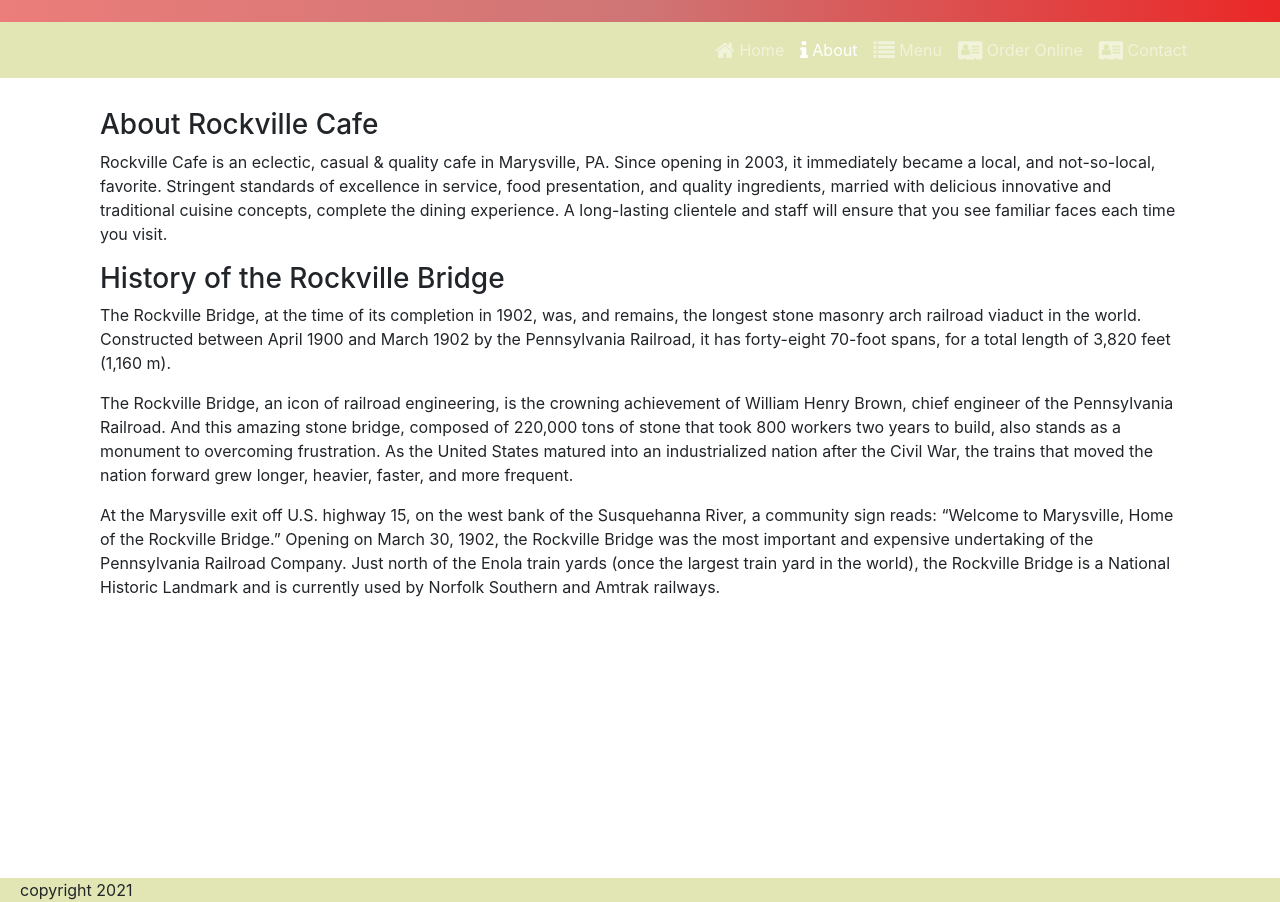
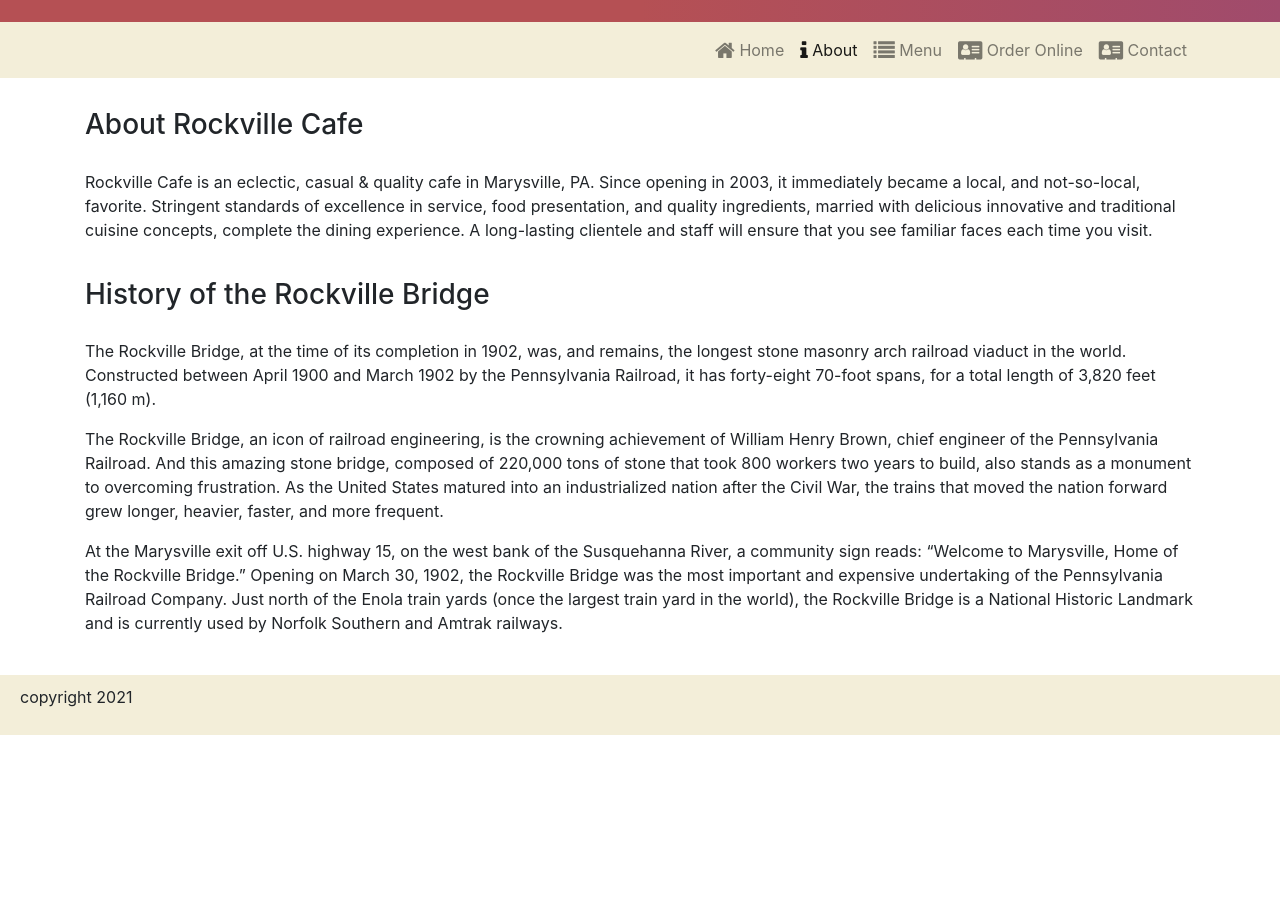
Before and after one commit to roylowe/rockville-cafe, a website: page aboutus.html in a window 1280 px wide. Shown: the part 94-996 px from the top of the page. After the commit the page ends 829 px from the top, so only its background shows below. Drawn offline with nearby package versions, Linux system fonts and the light colour scheme.

Commit message:
fixed layout problems on pages

```diff
--- a/aboutus.html
+++ b/aboutus.html
@@ -19,9 +19,9 @@
    <header class="jumbotron jumbotron-fluid">
     <div class="container">
         <div class="row row-content align-items-center">
-                <div class="col-2 col-sm-1 col-md-2 align-self-center">
+            <div class="col-2 col-sm-3 col-md-2 align-self-center">
 
-                    <!--  <img src="assets\images\rockville-cafe-logo.png" class="img-fluid" alt="logo image in the header"/>  -->
+            <!-- <img src="assets\images\rockville-cafe-logo.png" class="img-fluid" alt="logo image in the header" width="100" height="100"/> -->
             </div>
             <div class="col">
                 <h1 class="jumbotron-h1">Rockville Cafe</h1>
@@ -30,16 +30,15 @@
     </div>
 
 </header>
-    <nav class="navbar navbar-expand-sm navbar-dark sticky-top">
+<nav class="navbar navbar-expand-sm navbar-light   sticky-top">
     <div class="container">
-            <a class="navbar-brand" href="#"></a>
         <button class="navbar-toggler" type="button" data-toggle="collapse" data-target="#cafe-navbar">
         <span class="navbar-toggler-icon"></span>
         </button>
         <div class="collapse navbar-collapse" id="cafe-navbar">
             <ul class="navbar-nav ml-auto">
                 <li class="nav-item"><a class="nav-link" href="index.html"><i class="fa fa-home fa-lg"></i> Home</a></li>
-                    <li class="nav-item active"> <a class="nav-link" href="aboutus.html"><i class="fa fa-info fa-lg"></i> About</a></li>
+                <li class="nav-item active"><a class="nav-link" href="aboutus.html"><i class="fa fa-info fa-lg"></i> About</a></li>
                 <li class="nav-item"><a class="nav-link" href="#"><i class="fa fa-list fa-lg"></i> Menu</a></li>
                 <li class="nav-item"><a class="nav-link" href="#"><i class="fa fa-address-card fa-lg"></i> Order Online</a></li>
                 <li class="nav-item"><a class="nav-link" href="contactus.html"><i class="fa fa-address-card fa-lg"></i> Contact</a></li>
@@ -49,24 +48,29 @@
     </div>
 
 </nav>
-    <!-- cafe information section division-->
-    <div class="about-info container d-flex h-100 flex-column">
+    <!-- cafe information section division -->
+    <div class="about-info container">
         <div class="row ">
             <div class="col">
                 <h3>About Rockville Cafe</h3>
-                <p>Rockville Cafe is an eclectic, casual & quality cafe in Marysville, PA. Since opening in 2003, it immediately became a local, and not-so-local, favorite.  Stringent standards of excellence in service, food presentation, and quality ingredients, married with delicious innovative and traditional cuisine concepts, complete the dining experience.  A long-lasting clientele and staff will ensure that you see familiar faces each time you visit.</p>
-                <h3>History of the Rockville Bridge</h3>
-                <p>The Rockville Bridge, at the time of its completion in 1902, was, and remains, the longest stone masonry arch railroad viaduct in the world. Constructed between April 1900 and March 1902 by the Pennsylvania Railroad, it has forty-eight 70-foot spans, for a total length of 3,820 feet (1,160 m).</p>
+                <p class="about-info-content">Rockville Cafe is an eclectic, casual & quality cafe in Marysville, PA. Since opening in 2003, it immediately became a local, and not-so-local, favorite.  Stringent standards of excellence in service, food presentation, and quality ingredients, married with delicious innovative and traditional cuisine concepts, complete the dining experience.  A long-lasting clientele and staff will ensure that you see familiar faces each time you visit.</p>
+                <h3 class="about-info-content">History of the Rockville Bridge</h3>
+                <p class="about-info-content">The Rockville Bridge, at the time of its completion in 1902, was, and remains, the longest stone masonry arch railroad viaduct in the world. Constructed between April 1900 and March 1902 by the Pennsylvania Railroad, it has forty-eight 70-foot spans, for a total length of 3,820 feet (1,160 m).</p>
                 <p>The Rockville Bridge, an icon of railroad engineering, is the crowning achievement of William Henry Brown, chief engineer of the Pennsylvania Railroad. And this amazing stone bridge, composed of 220,000 tons of stone that took 800 workers two years to build, also stands as a monument to overcoming frustration. As the United States matured into an industrialized nation after the Civil War, the trains that moved the nation forward grew longer, heavier, faster, and more frequent.</p>
-                <p>At the Marysville exit off U.S. highway 15, on the west bank of the Susquehanna River, a community sign reads: “Welcome to Marysville, Home of the Rockville Bridge.” Opening on March 30, 1902, the Rockville Bridge was the most important and expensive undertaking of the Pennsylvania Railroad Company. Just north of the Enola train yards (once the largest train yard in the world), the Rockville Bridge is a National Historic Landmark and is currently used by Norfolk Southern and Amtrak railways.</p>
+                <p>At the Marysville exit off U.S. highway 15, on the west bank of the Susquehanna River, a community sign reads: “Welcome to Marysville, Home of the Rockville Bridge.” Opening on March 30, 1902, the Rockville Bridge was the most important and expensive undertaking of the Pennsylvania Railroad Company. Just north of the Enola train yards (once the largest train yard in the world), the Rockville Bridge is a National Historic Landmark and is currently used by Norfolk Southern and Amtrak railways.</p><br/>
             </div>
         </div>
 
 
     </div>
-    <footer class="site-footer">
-        copyright 2021
-    </footer>
+    <div class="site-footer container-fluid">
+        <div class="row">
+            <div class="col">
+                <p>copyright 2021</p>
+            </div>
+        </div>
+    </div>
+
 
      <!-- jQuery must come first, then Popper.js, then the Bootstrap JavaScript plugins.-->
      <!--build:js js/main.js-->
--- a/css/styles.scss
+++ b/css/styles.scss
@@ -1,18 +1,14 @@
 /* scss variables */
-$color-primary: #eb7d7a;
-$nav-backgroundcolor: #e2e6b4;
-
-html, body{
-    height: 100%;
-}
-
+$color-primary: #B55054;
+$nav-backgroundcolor: #F3EED9;
 .jumbotron {
     margin: 0;
     padding: 30px;
 
-    background-image: linear-gradient(to right, #eb7d7a, #cf7575, #eb2727);
+    background-image: linear-gradient(to right, #B55054, #B55054, #A04B6C);
     color: white;
 }
+
 .jumbotron-h1{
    text-align: center;
    padding-right: 40%;
@@ -21,6 +17,7 @@
 
 .navbar {
     background-color: $nav-backgroundcolor;
+
 }
 
 .nav-link{
@@ -83,13 +80,18 @@
 
 .special-images{
     width: 400px;
-    height: 400px;
+    height: 350px;
 
 }
+.about-info{
+    padding-top: 30px;
+}
 
-.about-info{
-    padding: 30px;
+.about-info-content{
+
+    padding-top:20px;
 }
+
 
 .contact-info{
     padding-top: 30px;
@@ -112,6 +114,6 @@
 
 .site-footer{
     background-color: $nav-backgroundcolor;
-    padding-left: 20px;
+    padding: 10px 20px;
 
 }
```
Also changed, not shown: contactus.html (+12 -9 lines), index.html (+11 -8 lines), css/styles.css. Lines whose indentation alone changed are shown as unchanged.
